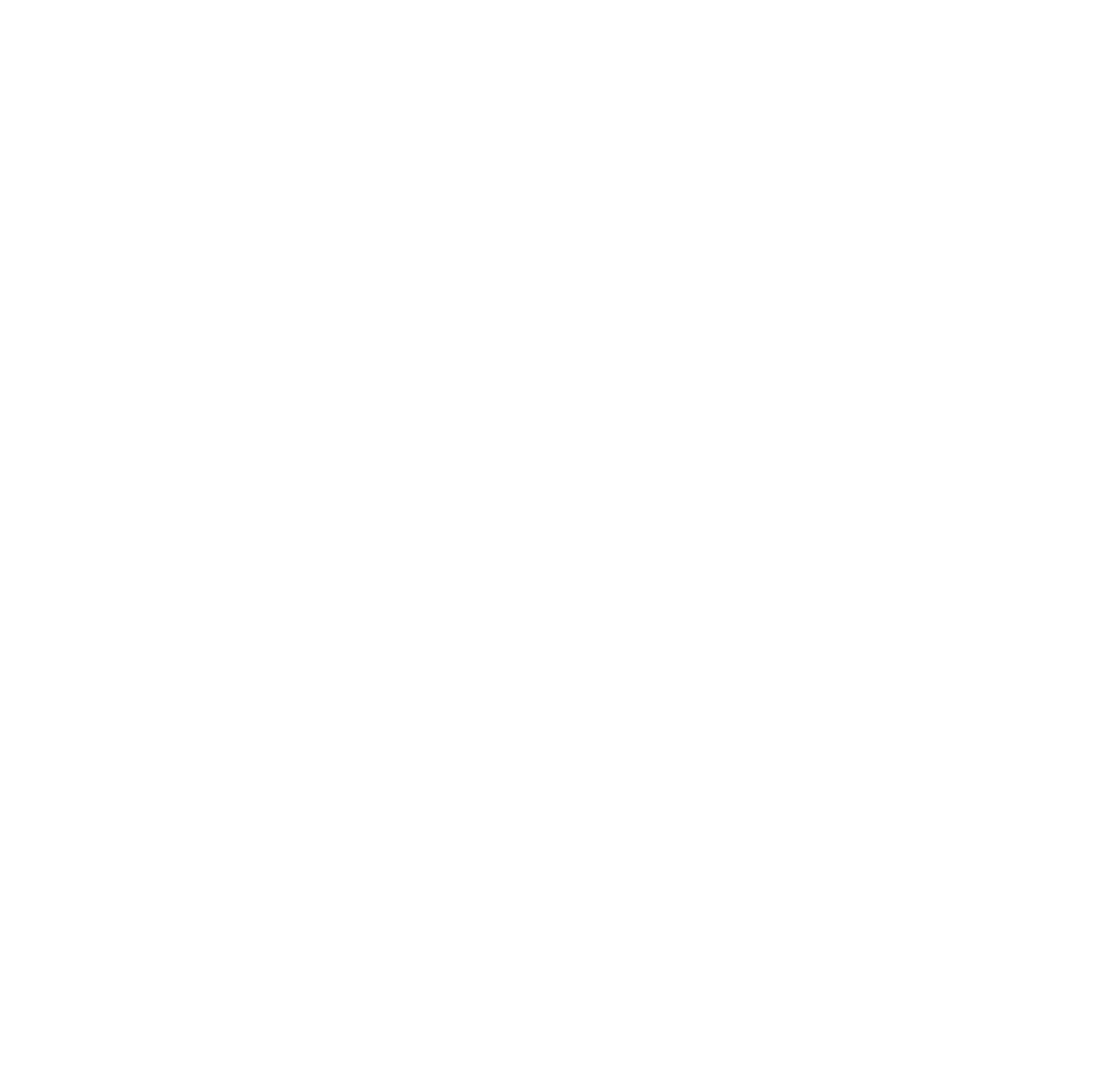
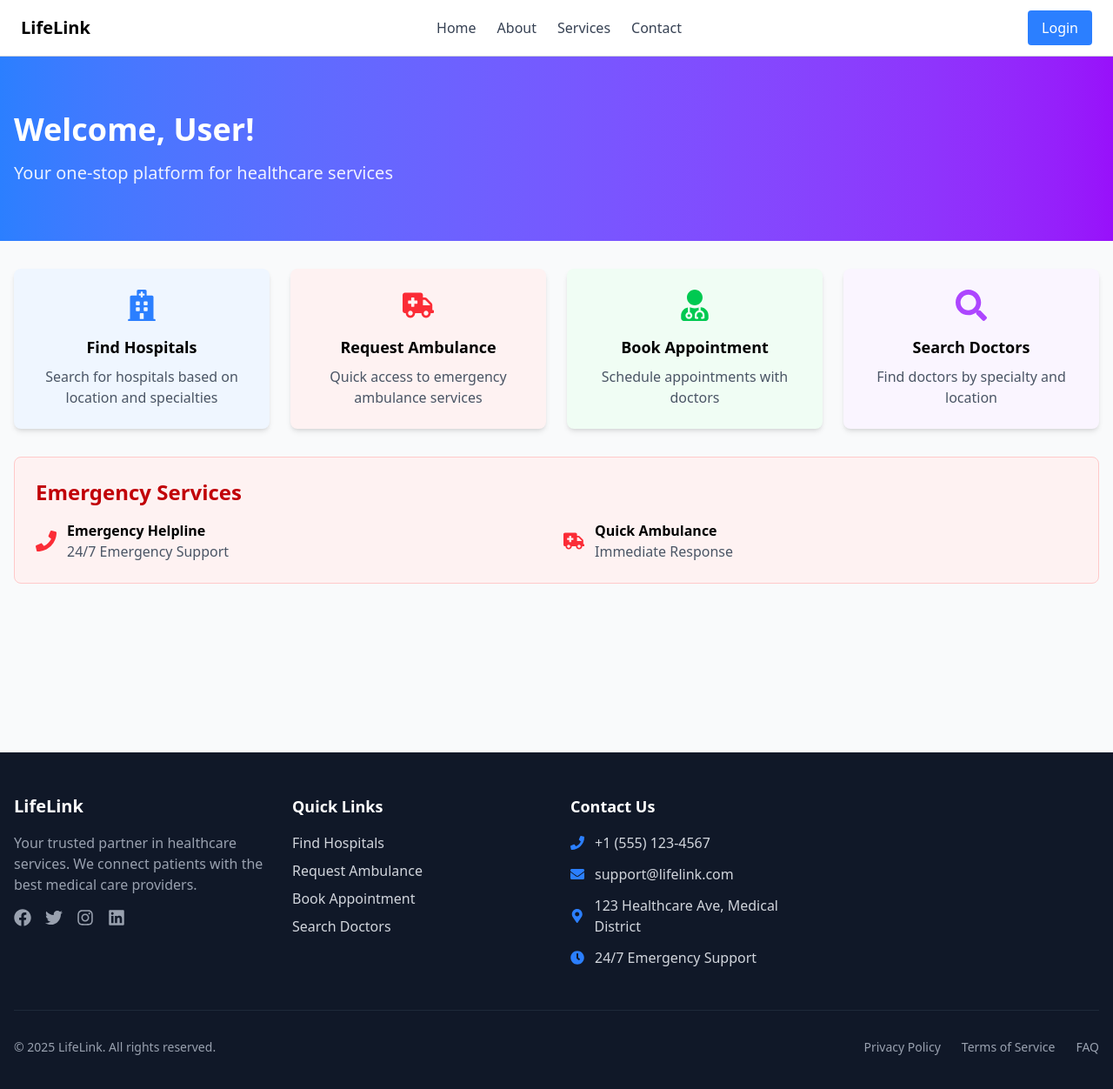
Before and after one commit to rbhavesh1525/LifeLink, a React (Vite) app in the folder Frontend/: page /user-homepage in a window 1280 px wide. Before the commit this address had no page. Shown: the top 1252 px of the page at 87% size. Before the commit the page ends 800 px from the top, so only its background shows below. Built offline with nearby package versions, Linux system fonts and the light colour scheme.

Commit message:
Add user page

```diff
--- a/Frontend/src/App.jsx
+++ b/Frontend/src/App.jsx
@@ -4,6 +4,7 @@
 import {Navbar} from "./Components/CompIndex"
 import {Routes,Route,BrowserRouter} from "react-router-dom"
 import { ToastContainer } from "react-toastify";
+import Footer from './Components/Footer';
 function App() {
 
 
@@ -13,21 +14,21 @@
 
     <Routes>
 
-      <Route path='/'element ={<><Navbar/><UserHomepage/></>}/>
-      <Route path="/hospital-homepage" element ={<><Navbar/><HospitalHome/></>}/>
-      <Route path='/signing-as' element={<SigninAs/>}/>
+      <Route path='/' element={<SigninAs/>}/>
+      <Route path='/user-homepage'element ={<><Navbar/><UserHomepage/><Footer/></>}/>
+      <Route path="/hospital-homepage" element ={<><Navbar/><HospitalHome/><Footer/></>}/>
       <Route path='/user-signup' element={<UserSignup/>}/>
       <Route path='/user-signin' element={<UserSignin/>}/>
       <Route path='/hospital-signup' element={<HospitalSignup/>}/>
       <Route path='/hospital-signin' element={<HospitalSignin/>}/>
       <Route path='/ambulance-signup' element={<AmbulanceSignup/>}/>
       <Route path='/ambulance-signin' element={<AmbulanceSignin/>}/>
-      <Route path='/doctor-availability' element={<><Navbar/><DoctorAvailability/></>}/>
-      <Route path='/patient-transfer-records' element={<><Navbar/><PatientTransferRecords/></>}/>
-      <Route path='/staff-info' element={<><Navbar/><Staffinfo/></>}/>
-      <Route path='/transfer-patient' element={<><Navbar/><TransferPatient/></>}/>
-      <Route path='/update-bed-status' element={<><Navbar/><UpdateBedStatus/></>}/>
-      <Route path='/update-hospital-profile' element={<><Navbar/><UpdateHospitalProfile/></>}/>
+      <Route path='/doctor-availability' element={<><Navbar/><DoctorAvailability/><Footer/></>}/>
+      <Route path='/patient-transfer-records' element={<><Navbar/><PatientTransferRecords/><Footer/></>}/>
+      <Route path='/staff-info' element={<><Navbar/><Staffinfo/><Footer/></>}/>
+      <Route path='/transfer-patient' element={<><Navbar/><TransferPatient/><Footer/></>}/>
+      <Route path='/update-bed-status' element={<><Navbar/><UpdateBedStatus/><Footer/></>}/>
+      <Route path='/update-hospital-profile' element={<><Navbar/><UpdateHospitalProfile/><Footer/></>}/>
 
     </Routes>
     <ToastContainer position="top-right" autoClose={3000} />
--- a/Frontend/src/Components/CompIndex.js
+++ b/Frontend/src/Components/CompIndex.js
@@ -1,4 +1,4 @@
 import Navbar from "./Navbar";
+import Footer from "./Footer";
 
-
-export{Navbar}
+export{Navbar,Footer }
--- /dev/null
+++ b/Frontend/src/Components/Footer.jsx
@@ -0,0 +1,129 @@
+import React from "react";
+import { Link } from "react-router-dom";
+import { FaFacebook, FaTwitter, FaInstagram, FaLinkedin, FaPhone, FaEnvelope, FaMapMarkerAlt, FaClock } from "react-icons/fa";
+
+function Footer() {
+  return (
+    <footer className="bg-gray-900 text-gray-300">
+      {/* Main Footer Content */}
+      <div className="max-w-7xl mx-auto px-4 py-12">
+        <div className="grid grid-cols-1 md:grid-cols-2 lg:grid-cols-4 gap-8">
+          {/* Company Info */}
+          <div>
+            <h3 className="text-white text-xl font-bold mb-4">LifeLink</h3>
+            <p className="text-gray-400 mb-4">
+              Your trusted partner in healthcare services. We connect patients with the best medical care providers.
+            </p>
+            <div className="flex space-x-4">
+              <a href="#" className="text-gray-400 hover:text-white transition-colors">
+                <FaFacebook size={20} />
+              </a>
+              <a href="#" className="text-gray-400 hover:text-white transition-colors">
+                <FaTwitter size={20} />
+              </a>
+              <a href="#" className="text-gray-400 hover:text-white transition-colors">
+                <FaInstagram size={20} />
+              </a>
+              <a href="#" className="text-gray-400 hover:text-white transition-colors">
+                <FaLinkedin size={20} />
+              </a>
+            </div>
+          </div>
+
+          {/* Quick Links */}
+          <div>
+            <h3 className="text-white text-lg font-semibold mb-4">Quick Links</h3>
+            <ul className="space-y-2">
+              <li>
+                <Link to="/find-hospitals" className="hover:text-white transition-colors">
+                  Find Hospitals
+                </Link>
+              </li>
+              <li>
+                <Link to="/request-ambulance" className="hover:text-white transition-colors">
+                  Request Ambulance
+                </Link>
+              </li>
+              <li>
+                <Link to="/book-appointment" className="hover:text-white transition-colors">
+                  Book Appointment
+                </Link>
+              </li>
+              <li>
+                <Link to="/search-doctors" className="hover:text-white transition-colors">
+                  Search Doctors
+                </Link>
+              </li>
+            </ul>
+          </div>
+
+          {/* Contact Info */}
+          <div>
+            <h3 className="text-white text-lg font-semibold mb-4">Contact Us</h3>
+            <ul className="space-y-3">
+              <li className="flex items-center space-x-3">
+                <FaPhone className="text-blue-500" />
+                <span>+1 (555) 123-4567</span>
+              </li>
+              <li className="flex items-center space-x-3">
+                <FaEnvelope className="text-blue-500" />
+                <span>support@lifelink.com</span>
+              </li>
+              <li className="flex items-center space-x-3">
+                <FaMapMarkerAlt className="text-blue-500" />
+                <span>123 Healthcare Ave, Medical District</span>
+              </li>
+              <li className="flex items-center space-x-3">
+                <FaClock className="text-blue-500" />
+                <span>24/7 Emergency Support</span>
+              </li>
+            </ul>
+          </div>
+
+          {/* Newsletter */}
+          {/* <div>
+            <h3 className="text-white text-lg font-semibold mb-4">Newsletter</h3>
+            <p className="text-gray-400 mb-4">
+              Subscribe to our newsletter for updates and health tips.
+            </p>
+            <form className="flex flex-col space-y-2">
+              <input
+                type="email"
+                placeholder="Enter your email"
+                className="px-4 py-2 bg-gray-800 border border-gray-700 rounded focus:outline-none focus:border-blue-500"
+              />
+              <button
+                type="submit"
+                className="px-4 py-2 bg-blue-600 text-white rounded hover:bg-blue-700 transition-colors"
+              >
+                Subscribe
+              </button>
+            </form>
+          </div> */}
+        </div>
+
+        {/* Bottom Bar */}
+        <div className="border-t border-gray-800 mt-12 pt-8">
+          <div className="flex flex-col md:flex-row justify-between items-center">
+            <p className="text-gray-400 text-sm">
+              © {new Date().getFullYear()} LifeLink. All rights reserved.
+            </p>
+            <div className="flex space-x-6 mt-4 md:mt-0">
+              <Link to="/privacy-policy" className="text-gray-400 hover:text-white text-sm transition-colors">
+                Privacy Policy
+              </Link>
+              <Link to="/terms-of-service" className="text-gray-400 hover:text-white text-sm transition-colors">
+                Terms of Service
+              </Link>
+              <Link to="/faq" className="text-gray-400 hover:text-white text-sm transition-colors">
+                FAQ
+              </Link>
+            </div>
+          </div>
+        </div>
+      </div>
+    </footer>
+  );
+}
+
+export default Footer;
--- a/Frontend/src/Components/Navbar.jsx
+++ b/Frontend/src/Components/Navbar.jsx
@@ -8,6 +8,7 @@
   const [dropdown, setDropdown] = useState(false);
   const navigate = useNavigate();
   const dropdownRef = useRef(null);
+  const user = useAuthStore((state) => state.user);
 
   useEffect(() => {
     checkLoginStatus();
@@ -17,8 +18,10 @@
 
   const checkLoginStatus = async () => {
     const token = localStorage.getItem("token");
-    console.log("Token check:", token);
-    setIsLogin(!!token);
+    const userData = localStorage.getItem("user");
+    if (token && userData) {
+      setIsLogin(true);
+    }
   };
 
   const logout = useAuthStore((state) => state.logout);
@@ -41,14 +44,41 @@
     }
   };
 
+  // Get the appropriate home page link based on user type
+  const getHomePageLink = () => {
+    if (!user) return "/";
+
+    // Check user type based on role
+    switch (user.role) {
+      case "hospital":
+        return "/hospital-homepage";
+      case "ambulance":
+        return "/ambulance-homepage";
+      case "user":
+        return "/user-homepage";
+      default:
+        return "/";
+    }
+  };
+
   return (
     <nav className="bg-white border-b border-gray-300 px-6 py-3 flex justify-between items-center shadow-sm">
       {/* Logo Section */}
-      <div className="text-xl font-bold">LifeLink</div>
+      <div
+        className="text-xl font-bold cursor-pointer"
+        onClick={() => navigate(getHomePageLink())}
+      >
+        LifeLink
+      </div>
 
       {/* Navigation Links */}
       <ul className="flex space-x-6 text-gray-700">
-        <li className="cursor-pointer hover:text-gray-900">Home</li>
+        <li
+          className="cursor-pointer hover:text-gray-900"
+          onClick={() => navigate(getHomePageLink())}
+        >
+          Home
+        </li>
         <li className="cursor-pointer hover:text-gray-900">About</li>
         <li className="cursor-pointer hover:text-gray-900">Services</li>
         <li className="cursor-pointer hover:text-gray-900">Contact</li>
@@ -69,7 +99,9 @@
             className="flex items-center space-x-2 w-12 h-10 rounded-full bg-gray-200 justify-center cursor-pointer"
             onClick={handleDropDown}
           >
-            <span className="text-gray-600 font-medium">{"U"}</span>
+            <span className="text-gray-600 font-medium">
+              {user?.firstName?.[0] || user?.hospitalName?.[0] || user?.driverName?.[0] || "U"}
+            </span>
             <span className="text-gray-600 text-sm">{dropdown ? "▲" : "▼"}</span>
           </div>
 
--- a/Frontend/src/Pages/HospitalSignup.jsx
+++ b/Frontend/src/Pages/HospitalSignup.jsx
@@ -5,6 +5,7 @@
 import { Building, Phone } from "lucide-react"
 import { showToast } from "../Components/Toast"
 import "react-toastify/dist/ReactToastify.css";
+import { useNavigate } from "react-router-dom"
 
 function HospitalSignup() {
   const [message, setMessage] = useState("");
@@ -25,7 +26,7 @@
     const { name, value } = e.target
     setHospitalProfileData({ ...hospitalprofiledata, [name]: value })
   }
-
+  const navigate = useNavigate();
   const handleHospitalDataSubmit = async (e) => {
     e.preventDefault()
     setError("")
@@ -33,8 +34,6 @@
       const response = await axios.post("http://localhost:5000/api/auth/hospital-signup", hospitalprofiledata)
       console.log(response.data)
       showToast("Hospital Signup Successful!", "success");
-      setMessage("Signup Successful!", "You Can Login Now");
-
       setHospitalProfileData({
         hospitalName: "",
         hospitalType: "",
@@ -46,6 +45,7 @@
         hospitalPassword: "",
         hospitalWebsite: "",
       })
+      navigate("/hospital-signin")
     } catch (error) {
       console.error("❌ Error in Hospital Signup:", error)
       // showToast("❌ Error in Hospital Signup:","error")
--- a/Frontend/src/Pages/UserHomePage.jsx
+++ b/Frontend/src/Pages/UserHomePage.jsx
@@ -1,14 +1,101 @@
+import React from "react";
+import { Link } from "react-router-dom";
+import { FaHospital, FaAmbulance, FaUserMd, FaSearch, FaMapMarkerAlt, FaPhone, FaClock } from "react-icons/fa";
+import useAuthStore from "../Store/authStore";
+
+function UserHomepage() {
+  const user = useAuthStore((state) => state.user);
+
+  const services = [
+    {
+      id: 1,
+      icon: <FaHospital className="text-4xl text-blue-500" />,
+      title: "Find Hospitals",
+      description: "Search for hospitals based on location and specialties",
+      path: "/find-hospitals",
+      color: "bg-blue-50"
+    },
+    {
+      id: 2,
+      icon: <FaAmbulance className="text-4xl text-red-500" />,
+      title: "Request Ambulance",
+      description: "Quick access to emergency ambulance services",
+      path: "/request-ambulance",
+      color: "bg-red-50"
+    },
+    {
+      id: 3,
+      icon: <FaUserMd className="text-4xl text-green-500" />,
+      title: "Book Appointment",
+      description: "Schedule appointments with doctors",
+      path: "/book-appointment",
+      color: "bg-green-50"
+    },
+    {
+      id: 4,
+      icon: <FaSearch className="text-4xl text-purple-500" />,
+      title: "Search Doctors",
+      description: "Find doctors by specialty and location",
+      path: "/search-doctors",
+      color: "bg-purple-50"
+    }
+  ];
+
+  return (
+    <div className="min-h-screen bg-gray-50">
+      <div className="bg-gradient-to-r from-blue-500 to-purple-600 text-white py-16">
+        <div className="container mx-auto px-4">
+          <h1 className="text-4xl font-bold mb-4">
+            Welcome, {user?.firstName || "User"}!
+          </h1>
+          <p className="text-xl opacity-90">
+            Your one-stop platform for healthcare services
+          </p>
+        </div>
+      </div>
+
+      <div className="container mx-auto px-4 py-8">
+        <div className="grid grid-cols-1 md:grid-cols-2 lg:grid-cols-4 gap-6 mb-8">
+          {services.map((service) => (
+            <Link
+              key={service.id}
+              to={service.path}
+              className={`${service.color} p-6 rounded-lg shadow-md hover:shadow-lg transition-shadow duration-300`}
+            >
+              <div className="flex flex-col items-center text-center">
+                {service.icon}
+                <h3 className="text-lg font-semibold mt-4">{service.title}</h3>
+                <p className="text-gray-600 mt-2">{service.description}</p>
+              </div>
+            </Link>
+          ))}
+        </div>
+
+        <div className="bg-red-50 border border-red-200 rounded-lg p-6 mb-8">
+          <h2 className="text-2xl font-bold text-red-700 mb-4">Emergency Services</h2>
+          <div className="grid grid-cols-1 md:grid-cols-2 gap-4">
+            <div className="flex items-center space-x-3">
+              <FaPhone className="text-red-500 text-2xl" />
+              <div>
+                <h3 className="font-semibold">Emergency Helpline</h3>
+                <p className="text-gray-600">24/7 Emergency Support</p>
+              </div>
+            </div>
+            <div className="flex items-center space-x-3">
+              <FaAmbulance className="text-red-500 text-2xl" />
+              <div>
+                <h3 className="font-semibold">Quick Ambulance</h3>
+                <p className="text-gray-600">Immediate Response</p>
+              </div>
+            </div>
+          </div>
+        </div>
 
 
 
-
-function UserHomepage (){
-    return (
-
-        <>
-        <p>user home page</p>
-        </>
-    )
+      </div>
+    </div>
+  );
 }
 
 export default UserHomepage;
--- a/Frontend/src/Pages/UserSignin.jsx
+++ b/Frontend/src/Pages/UserSignin.jsx
@@ -2,6 +2,7 @@
 import axios from "axios";
 import { showToast } from "../Components/Toast";
 import useAuthStore from "../Store/authStore";
+import { useNavigate } from "react-router-dom";
 
 function UserSignin() {
   const [message, setMessage] = useState("");
@@ -11,6 +12,7 @@
   });
 
   const { login } = useAuthStore();
+  const navigate = useNavigate();
 
   const handleSignin = async (e) => {
     e.preventDefault();
@@ -24,13 +26,19 @@
 
       console.log("Signin successful:", response.data);
 
-      login(response.data.user, response.data.token); // Use zustand login function
+      // Store user data with role
+      const userData = {
+        ...response.data.user,
+        role: "user" // Add role identifier
+      };
+
+      login(userData, response.data.token); // Use zustand login function
       showToast(" 🎉 Signin Successful!", "success");
       setMessage("Redirecting you to homepage");
 
-      // Redirect after successful login
+      // Use React Router navigation instead of window.location
       setTimeout(() => {
-        window.location.href = "/";
+        navigate("/user-homepage");
       }, 3000);
     } catch (error) {
       console.error("Unable to login:", error);
```
